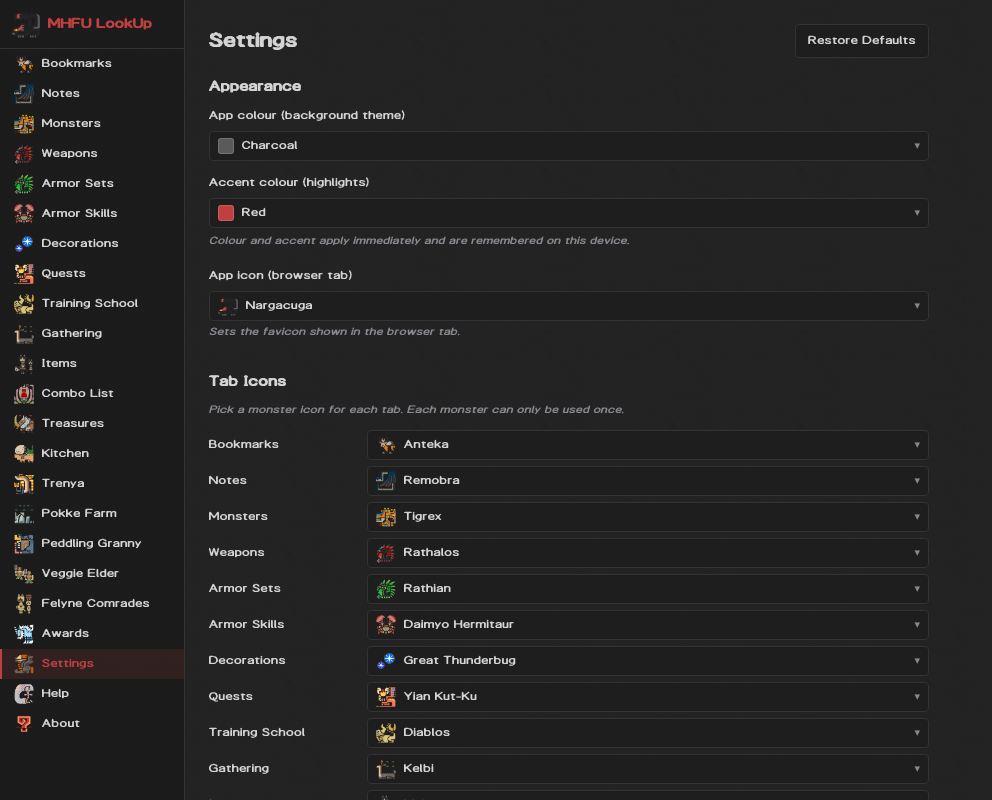
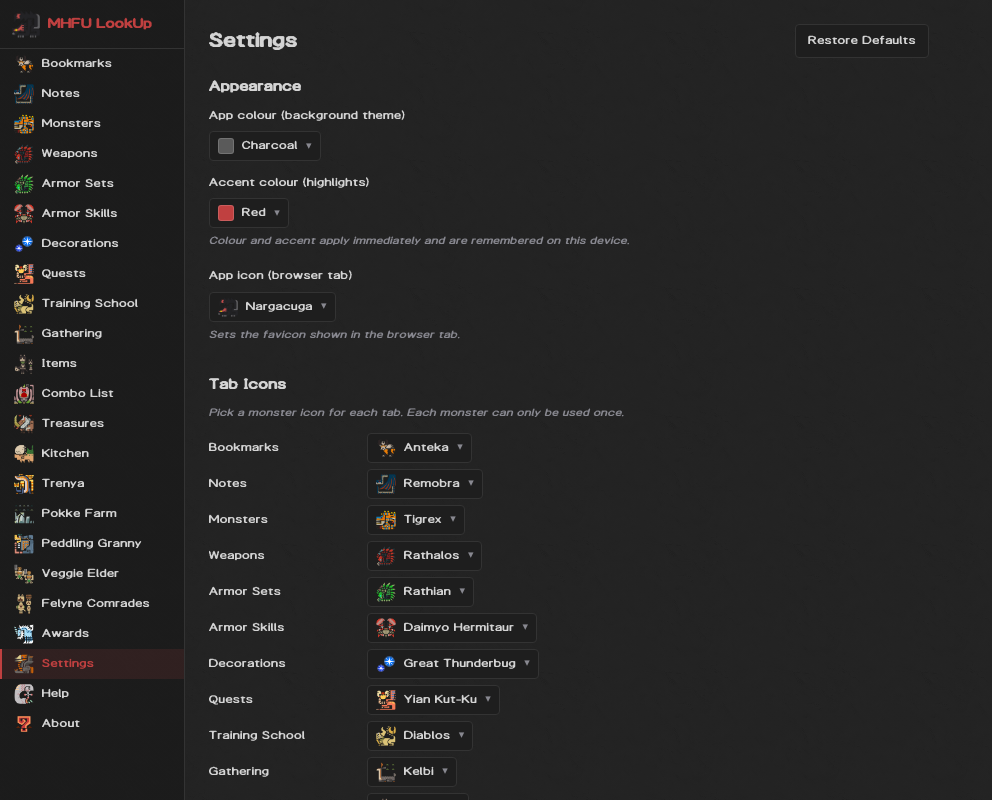
Before and after one commit to ArmoredRaven17/MHFU-LookUp-Test, a React (Vite) app in the folder web/: page /settings in a window 1280 px wide. Shown: the whole page, without its empty margins (0-992 px from the left). Built offline with nearby package versions, Linux system fonts and the light colour scheme.

Commit message:
Dropdown: size to content instead of stretching full width

```diff
--- a/web/src/components/Dropdown.tsx
+++ b/web/src/components/Dropdown.tsx
@@ -9,12 +9,11 @@ export interface DropdownOption {
 
 // Custom <select> replacement that renders each option's colour swatch or icon inline,
 // both in the closed button and in the open list — native <option> can't show either.
-export default function Dropdown({ value, options, onChange, style, minWidth = 200 }: {
+export default function Dropdown({ value, options, onChange, style }: {
   value: string
   options: DropdownOption[]
   onChange: (value: string) => void
   style?: React.CSSProperties
-  minWidth?: number
 }) {
   const [open, setOpen] = useState(false)
   const ref = useRef<HTMLDivElement>(null)
@@ -30,35 +29,36 @@ export default function Dropdown({ value, options, onChange, style, minWidth = 2
   }, [open])
 
   return (
-    <div ref={ref} style={{ position: 'relative', minWidth, ...style }}>
+    <div ref={ref} style={{ position: 'relative', display: 'inline-block', ...style }}>
       <button type="button" onClick={() => setOpen(o => !o)} style={{
-        display: 'flex', alignItems: 'center', gap: 8, width: '100%',
+        display: 'flex', alignItems: 'center', gap: 8,
         background: 'var(--surface)', border: '1px solid var(--border)', borderRadius: 4,
         color: 'var(--text)', padding: '4px 8px', fontSize: 13, cursor: 'pointer', textAlign: 'left',
+        whiteSpace: 'nowrap',
       }}>
         <Swatch option={current} />
-        <span style={{ flex: 1, overflow: 'hidden', textOverflow: 'ellipsis', whiteSpace: 'nowrap' }}>
-          {current?.label ?? value}
-        </span>
+        <span>{current?.label ?? value}</span>
         <span style={{ color: 'var(--muted)', fontSize: 11, flexShrink: 0 }}>{open ? '▴' : '▾'}</span>
       </button>
 
       {open && (
         <div style={{
-          position: 'absolute', top: '100%', left: 0, right: 0, marginTop: 2, zIndex: 30,
+          position: 'absolute', top: '100%', left: 0, marginTop: 2, zIndex: 30,
+          minWidth: '100%', width: 'max-content', maxWidth: 280,
           maxHeight: 280, overflowY: 'auto', background: 'var(--surface)', border: '1px solid var(--border)',
           borderRadius: 4, boxShadow: '0 4px 12px rgba(0,0,0,0.4)',
         }}>
           {options.map(o => (
             <div key={o.value} onClick={() => { onChange(o.value); setOpen(false) }} style={{
               display: 'flex', alignItems: 'center', gap: 8, padding: '5px 8px', cursor: 'pointer', fontSize: 13,
+              whiteSpace: 'nowrap',
               background: o.value === value ? 'var(--header-bg)' : 'transparent',
               color: o.value === value ? 'var(--accent)' : 'var(--text)',
             }}
                  onMouseEnter={e => { if (o.value !== value) e.currentTarget.style.background = 'var(--row-alt)' }}
                  onMouseLeave={e => { if (o.value !== value) e.currentTarget.style.background = 'transparent' }}>
               <Swatch option={o} />
-              <span style={{ overflow: 'hidden', textOverflow: 'ellipsis', whiteSpace: 'nowrap' }}>{o.label}</span>
+              <span style={{ overflow: 'hidden', textOverflow: 'ellipsis' }}>{o.label}</span>
             </div>
           ))}
         </div>
```
